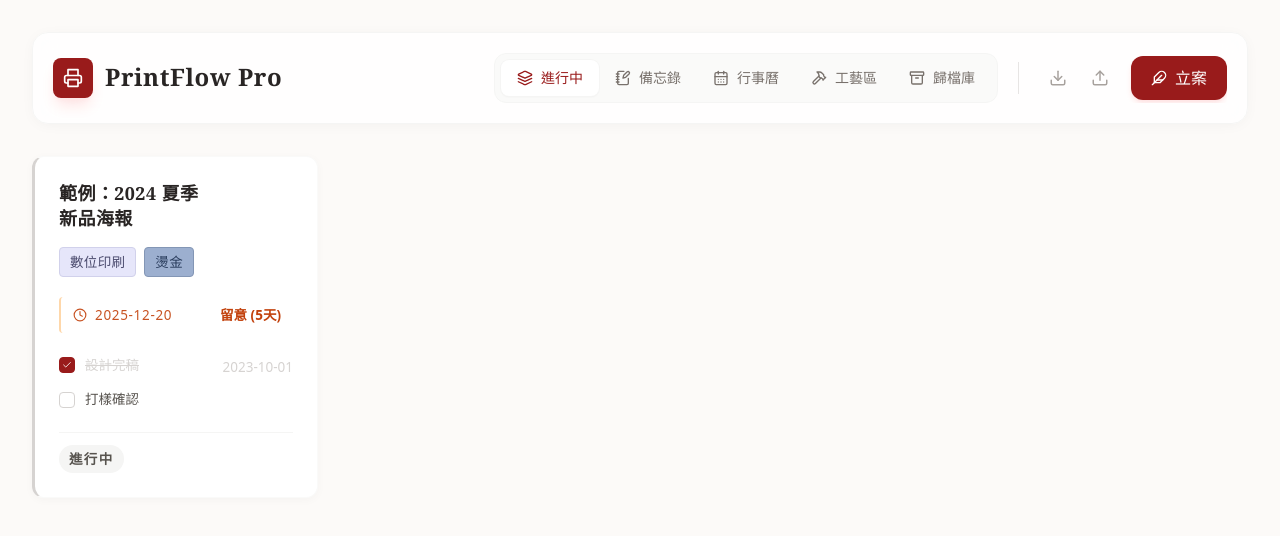
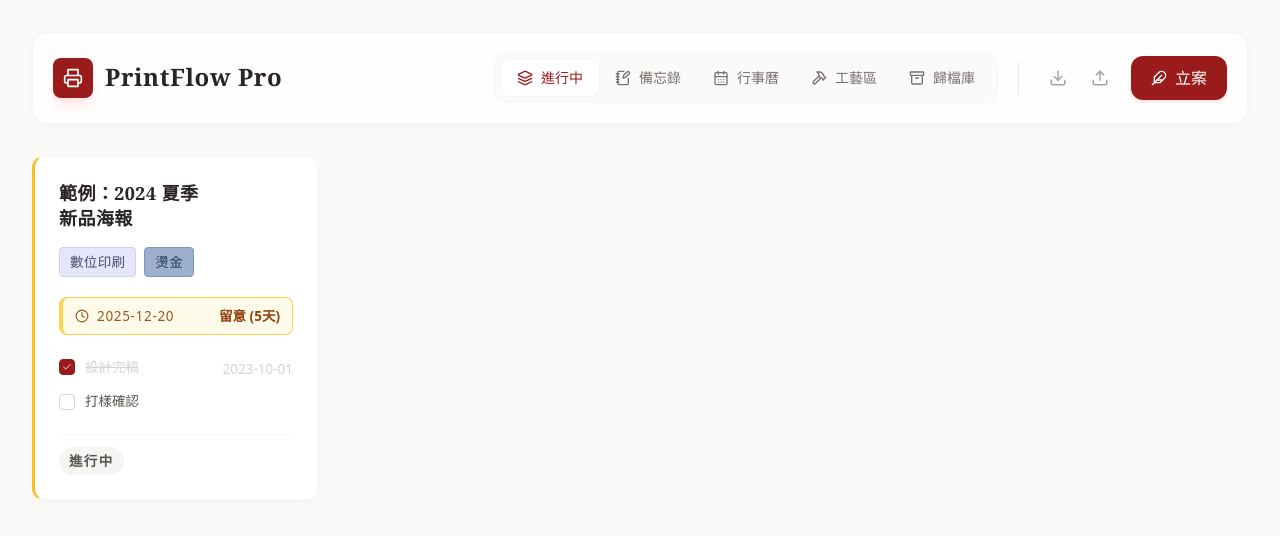
Before and after one commit to inintime1616-cmyk/printpro, a React (Vite) app: page / in a window 1280 px wide. Shown: the top 536 px of the page. Built offline with nearby package versions, Linux system fonts and the light colour scheme.

Commit message:
feat: enhance project deadline status visualization
Refactor deadline status logic to provide more granular, color-coded alerts (overdue, urgent, and upcoming). Updates include improved UI styling for project cards and workspace lists to better highlight project urgency.

```diff
--- a/components/ProjectCard.tsx
+++ b/components/ProjectCard.tsx
@@ -25,9 +25,12 @@ const ProjectCard: React.FC<ProjectCardProps> = ({ project, onEdit, onArchive, o
 
   const getBorderColor = () => {
     if (projectStatus === '已完成') return 'border-l-emerald-600';
-    if (statusInfo.isOverdue) return 'border-l-red-700'; // Dark red for overdue
-    if (statusInfo.isUrgent) return 'border-l-red-600';
-    return 'border-l-stone-300'; // Neutral default
+    if (!project.deadline) return 'border-l-stone-300';
+    const diff = getDiffDays(project.deadline);
+    if (diff <= 1) return 'border-l-rose-500'; // 當天或過期：溫和紅
+    if (diff <= 3) return 'border-l-orange-500'; // 2-3天：溫暖橘
+    if (diff <= 6) return 'border-l-amber-400'; // 4-6天：溫和橘黃
+    return 'border-l-emerald-500'; // 7天以上：綠色
   };
 
   return (
@@ -72,9 +75,9 @@ const ProjectCard: React.FC<ProjectCardProps> = ({ project, onEdit, onArchive, o
       </div>
 
       {/* Status Box */}
-      <div className={`mb-5 px-3 py-2 rounded border-l-2 ${statusInfo.isOverdue ? statusInfo.colorClass : statusInfo.colorClass.replace('bg-', 'bg-opacity-40 ')} flex items-center justify-between`}>
+      <div className={`mb-5 px-3 py-2 rounded-lg border border-l-4 ${statusInfo.colorClass} flex items-center justify-between transition-all duration-300`}>
         <div className="text-[13.5px] font-medium flex items-center opacity-90">
-          <Clock size={14} className="mr-2" />
+          <Clock size={14} className="mr-2 shrink-0" />
           <span className="tracking-wider">{project.deadline}</span>
         </div>
         <div className="text-[13.5px] font-bold">{statusInfo.text}</div>
@@ -96,7 +99,23 @@ const ProjectCard: React.FC<ProjectCardProps> = ({ project, onEdit, onArchive, o
       {/* Stages */}
       <div className="space-y-1.5 mb-5">
         {project.stages.map((stage, idx) => {
-          const isUrgent = !stage.completed && stage.deadline && getDiffDays(stage.deadline) <= 3;
+          const stageDiff = stage.deadline ? getDiffDays(stage.deadline) : null;
+          let stageColorClass = 'text-stone-300';
+          let isStageUrgent = false;
+
+          if (!stage.completed && stageDiff !== null) {
+            if (stageDiff <= 1) {
+              stageColorClass = 'text-rose-600 font-bold animate-pulse';
+              isStageUrgent = true;
+            } else if (stageDiff <= 3) {
+              stageColorClass = 'text-orange-600 font-bold';
+              isStageUrgent = true;
+            } else if (stageDiff <= 6) {
+              stageColorClass = 'text-amber-600 font-medium';
+            } else {
+              stageColorClass = 'text-emerald-600 font-medium';
+            }
+          }
 
           return (
             <div key={idx} className="flex items-start justify-between py-1 group/stage">
@@ -115,8 +134,8 @@ const ProjectCard: React.FC<ProjectCardProps> = ({ project, onEdit, onArchive, o
                 </span>
               </label>
 
-              <div className={`text-[13.5px] whitespace-nowrap flex items-center justify-end w-4/12 ${isUrgent ? 'text-red-600 font-bold' : 'text-stone-300'}`}>
-                {isUrgent && <AlertCircle size={12} className="mr-1 fill-red-50" />}
+              <div className={`text-[13.5px] whitespace-nowrap flex items-center justify-end w-4/12 ${stage.completed ? 'text-stone-300' : stageColorClass}`}>
+                {isStageUrgent && <AlertCircle size={12} className="mr-1 fill-rose-50 text-rose-600" />}
                 {stage.deadline}
               </div>
             </div>
--- a/components/WorkspaceView.tsx
+++ b/components/WorkspaceView.tsx
@@ -35,10 +35,13 @@ const WorkspaceView: React.FC<WorkspaceViewProps> = ({ projects, onEdit, tagColo
     });
 
   const getDeadlineClass = (deadline: string) => {
+    if (!deadline) return 'text-stone-400';
     const diff = getDiffDays(deadline);
-    if (diff < 0) return 'text-stone-400 line-through';
-    if (diff <= 3) return 'text-red-700 font-bold';
-    return 'text-stone-500';
+    if (diff < 0) return 'text-rose-600 font-bold animate-pulse line-through';
+    if (diff <= 1) return 'text-rose-600 font-bold animate-pulse';
+    if (diff <= 3) return 'text-orange-600 font-bold';
+    if (diff <= 6) return 'text-amber-600 font-medium';
+    return 'text-emerald-600 font-medium';
   };
 
   const getStatusBadge = (p: Project) => {
--- a/metadata.json
+++ b/metadata.json
@@ -1,5 +1,6 @@
 {
   "name": "PrintFlow Pro",
   "description": "A premium project management system optimized for printing workflows, featuring dashboard, calendar, and craft-specific views.",
-  "requestFramePermissions": []
+  "requestFramePermissions": [],
+  "majorCapabilities": []
 }
--- a/utils.ts
+++ b/utils.ts
@@ -12,35 +12,52 @@ export const getDiffDays = (deadline: string): number => {
 };
 
 export const getDeadlineStatus = (deadline: string): DateStatus => {
+  if (!deadline) {
+    return {
+      text: '未設定日期',
+      colorClass: 'bg-stone-50 text-stone-500 border-stone-200',
+      isUrgent: false,
+      isOverdue: false
+    };
+  }
+
   const diff = getDiffDays(deadline);
 
   if (diff < 0) {
     return {
-      text: '⚠️ 已逾期',
-      colorClass: 'bg-red-700 text-white border-red-800 font-bold shadow-md', // Striking alert style
+      text: `⚠️ 已逾期 (${Math.abs(diff)}天)`,
+      colorClass: 'bg-rose-50 text-rose-800 border-rose-300 animate-[pulse_2s_cubic-bezier(0.4,0,0.6,1)_infinite] font-medium shadow-sm',
       isUrgent: true,
       isOverdue: true
+    };
+  }
+  if (diff <= 1) {
+    return {
+      text: diff === 0 ? '⚠️ 今日截止 (0天)' : `⚠️ 明日截止 (1天)`,
+      colorClass: 'bg-rose-50 text-rose-800 border-rose-300 animate-[pulse_2s_cubic-bezier(0.4,0,0.6,1)_infinite] font-medium shadow-sm',
+      isUrgent: true,
+      isOverdue: false
     };
   }
   if (diff <= 3) {
     return {
       text: `急迫 (${diff}天)`,
-      colorClass: 'bg-red-50 text-red-700 border-red-200 font-medium',
+      colorClass: 'bg-orange-50 text-orange-800 border-orange-300 font-medium',
       isUrgent: true,
       isOverdue: false
     };
   }
-  if (diff <= 7) {
+  if (diff <= 6) {
     return {
       text: `留意 (${diff}天)`,
-      colorClass: 'bg-orange-50 text-orange-700 border-orange-200',
+      colorClass: 'bg-amber-50 text-amber-800 border-amber-300 font-medium',
       isUrgent: false,
       isOverdue: false
     };
   }
   return {
     text: `正常 (${diff}天)`,
-    colorClass: 'bg-emerald-50 text-emerald-700 border-emerald-200',
+    colorClass: 'bg-emerald-50 text-emerald-800 border-emerald-300 font-medium',
     isUrgent: false,
     isOverdue: false
   };
```
Also changed, not shown: 2 other files (tests, documents, lock files or other folders).
